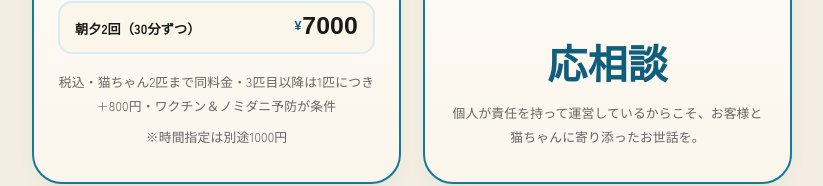
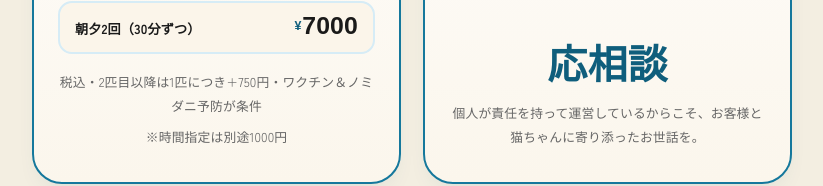
Before and after one commit to lawrencema000-gif/nekomiru-catsitter, a plain HTML site: page index.html in a window 1280 px wide. Shown: the part 3981-4167 px from the top of the page, without its empty margins (228-1051 px from the left). Drawn offline with Linux system fonts and the light colour scheme; a web font is replaced by a local one.

Commit message:
content: 多頭飼い料金を「2匹目以降は1匹につき750円」に変更
price1Note と faqA6 を「2匹まで同料金・3匹目以降は1匹につき+800円」
->「2匹目以降は1匹につき+750円」に変更（日英とも）。基本料金は
猫1匹分となり、2匹目から加算される体系。

Co-Authored-By: Claude Opus 5 (1M context) <noreply@anthropic.com>

```diff
--- a/index.html
+++ b/index.html
@@ -286,7 +286,7 @@
             <span class="freq-amount"><span class="yen">¥</span>7000</span>
           </div>
         </div>
-        <p class="price-note" data-i18n="price1Note">税込・猫ちゃん2匹まで同料金・3匹目以降は1匹につき+800円・ワクチン＆ノミダニ予防が条件</p>
+        <p class="price-note" data-i18n="price1Note">税込・2匹目以降は1匹につき+750円・ワクチン＆ノミダニ予防が条件</p>
         <p class="price-note" data-i18n="timeNote">※時間指定は別途1000円</p>
       </article>
 
@@ -385,7 +385,7 @@
       <details class="faq-item"><summary><span data-i18n="faqQ3">写真は毎回もらえますか？</span><svg class="ic faq-plus"><use href="#i-plus"/></svg></summary><p data-i18n="faqA3">はい。お世話のたびに、猫ちゃんのお写真とメッセージをお送りします。離れていてもようすが分かるので安心です。</p></details>
       <details class="faq-item"><summary><span data-i18n="faqQ4">急なお願いもできますか？</span><svg class="ic faq-plus"><use href="#i-plus"/></svg></summary><p data-i18n="faqA4">空き状況によっては当日・前日のご依頼も承ります。まずはLINEでお問い合わせください。</p></details>
       <details class="faq-item"><summary><span data-i18n="faqQ5">猫以外のお世話（植物の水やりなど）も頼めますか？</span><svg class="ic faq-plus"><use href="#i-plus"/></svg></summary><p data-i18n="faqA5">はい、カスタムサポートとして対応可能です。郵便物の確認や植物の水やりなど、お気軽にご相談ください。</p></details>
-      <details class="faq-item"><summary><span data-i18n="faqQ6">多頭飼いでも大丈夫ですか？</span><svg class="ic faq-plus"><use href="#i-plus"/></svg></summary><p data-i18n="faqA6">もちろんです。猫ちゃん2匹までは同一料金でご利用いただけます。3匹目以降は1匹につき+800円です。</p></details>
+      <details class="faq-item"><summary><span data-i18n="faqQ6">多頭飼いでも大丈夫ですか？</span><svg class="ic faq-plus"><use href="#i-plus"/></svg></summary><p data-i18n="faqA6">もちろんです。2匹目以降は1匹につき+750円でお世話いたします。</p></details>
       <details class="faq-item"><summary><span data-i18n="faqQ7">急に体調が悪くなったら？</span><svg class="ic faq-plus"><use href="#i-plus"/></svg></summary><p data-i18n="faqA7">すぐにご連絡し、ご指定のかかりつけ医への通院サポートなど、できる限りの対応をします。事前に緊急時のご希望を伺っておきます。</p></details>
       <details class="faq-item"><summary><span data-i18n="faqQ8">留守中の家の中を見られるのが不安です。</span><svg class="ic faq-plus"><use href="#i-plus"/></svg></summary><p data-i18n="faqA8">お世話に必要な範囲のみでお伺いします。立ち入ってほしくない場所など、事前にお気軽にお伝えください。</p></details>
       <details class="faq-item"><summary><span data-i18n="faqQ9">対応エリアはどこですか？</span><svg class="ic faq-plus"><use href="#i-plus"/></svg></summary><p data-i18n="faqA9">名古屋市内に対応しています。市外の場合も一度ご相談ください。</p></details>
--- a/js/i18n.js
+++ b/js/i18n.js
@@ -82,7 +82,7 @@
     price1Freq2Label: { ja: "1日1回（30分ほど）", en: "Once a day (about 30 min)" },
     price1Freq6Label: { ja: "1日1回（60分ほど）", en: "Once a day (about 60 min)" },
     price1Freq4Label: { ja: "朝夕2回（30分ずつ）", en: "Twice a day (30 min each)" },
-    price1Note: { ja: "税込・猫ちゃん2匹まで同料金・3匹目以降は1匹につき+800円・ワクチン＆ノミダニ予防が条件", en: "Tax incl. · same price for up to 2 cats · +¥800 per additional cat from the 3rd · vaccines & flea/tick prevention required" },
+    price1Note: { ja: "税込・2匹目以降は1匹につき+750円・ワクチン＆ノミダニ予防が条件", en: "Tax incl. · +¥750 per additional cat from the 2nd · vaccines & flea/tick prevention required" },
     price2Title: { ja: "通院サポート", en: "Vet-visit support" },
     price2Desc: { ja: "かかりつけ医への通院に付き添います", en: "We accompany visits to your regular vet" },
     priceHour: { ja: "／時間", en: "/ hour" },
@@ -142,7 +142,7 @@
     faqQ5: { ja: "猫以外のお世話（植物の水やりなど）も頼めますか？", en: "Can you also do things like watering plants?" },
     faqA5: { ja: "はい、カスタムサポートとして対応可能です。郵便物の確認や植物の水やりなど、お気軽にご相談ください。", en: "Yes, as custom support — checking mail, watering plants and more. Just ask." },
     faqQ6: { ja: "多頭飼いでも大丈夫ですか？", en: "Is multiple-cat care okay?" },
-    faqA6: { ja: "もちろんです。猫ちゃん2匹までは同一料金でご利用いただけます。3匹目以降は1匹につき+800円です。", en: "Absolutely. Up to 2 cats are covered at the same price; from the 3rd cat onward it's +¥800 per cat." },
+    faqA6: { ja: "もちろんです。2匹目以降は1匹につき+750円でお世話いたします。", en: "Absolutely. From the 2nd cat onward it's +¥750 per cat." },
     faqQ7: { ja: "急に体調が悪くなったら？", en: "What if my cat suddenly gets ill?" },
     faqA7: { ja: "すぐにご連絡し、ご指定のかかりつけ医への通院サポートなど、できる限りの対応をします。事前に緊急時のご希望を伺っておきます。", en: "We contact you immediately and do all we can, including a vet visit to your chosen clinic. We agree on emergency wishes beforehand." },
     faqQ8: { ja: "留守中の家の中を見られるのが不安です。", en: "I'm worried about privacy in my home." },
```
